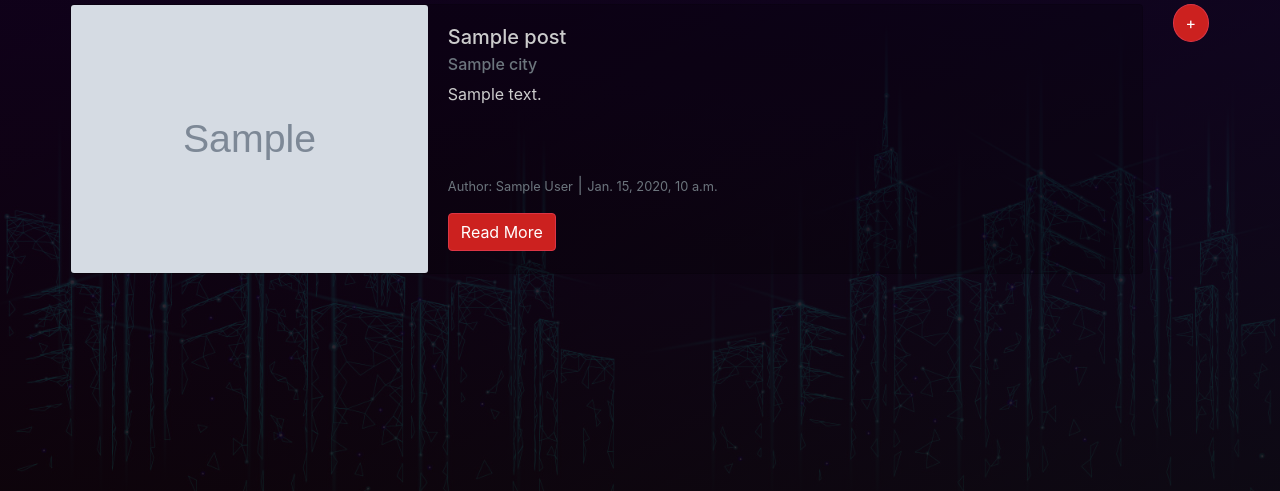
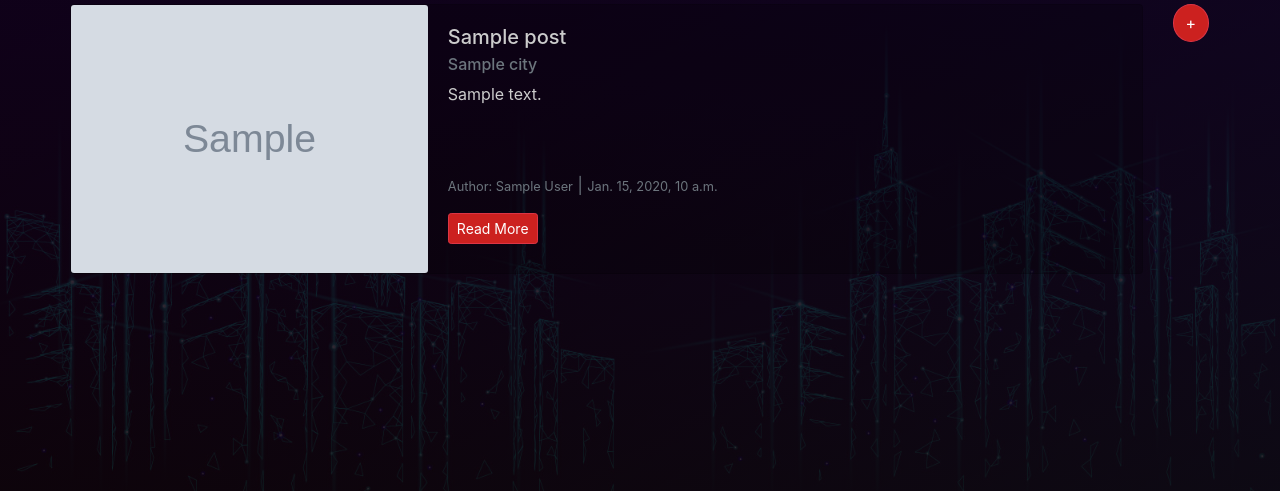
Before and after one commit to utsukushiihime/project-wayfarer, a Django app: page /posts/ in a window 1280 px wide. Shown: the part 196-687 px from the top of the page. Run offline with Django 3.2, Linux system fonts and the light colour scheme; a user stored in the database is signed in; tables that the repository leaves empty hold one stand-in row (values such as "Sample post"); grey boxes marked "Sample" are stand-in pictures; some libraries are stand-ins or nearby versions.

Commit message:
udated read more button size on posts page

```diff
--- a/main_app/templates/posts/index.html
+++ b/main_app/templates/posts/index.html
@@ -21,7 +21,7 @@
                 <small class="text-muted">Author: {{ post.user.first_name }} {{ post.user.last_name }}</small> <span class="text-muted">|</span>
                 <small class="text-muted">{{ post.created_at }}</small>
               </p>
-              <a href="{% url 'posts_detail' post.id %}" class="btn btn-danger">Read More</a>
+              <a href="{% url 'posts_detail' post.id %}" class="btn btn-danger btn-sm">Read More</a>
             </div>
           </div>
         </div>
```
